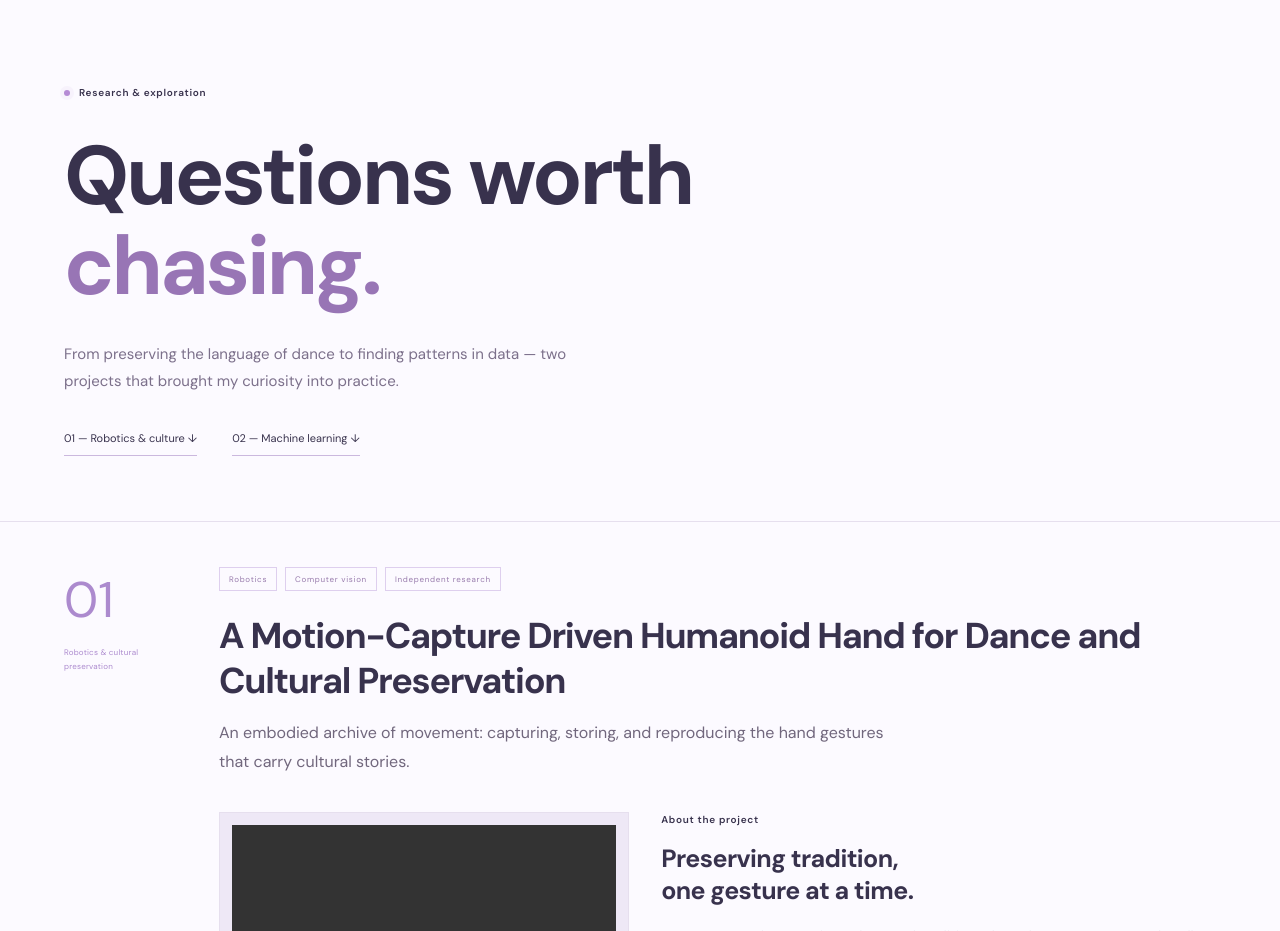
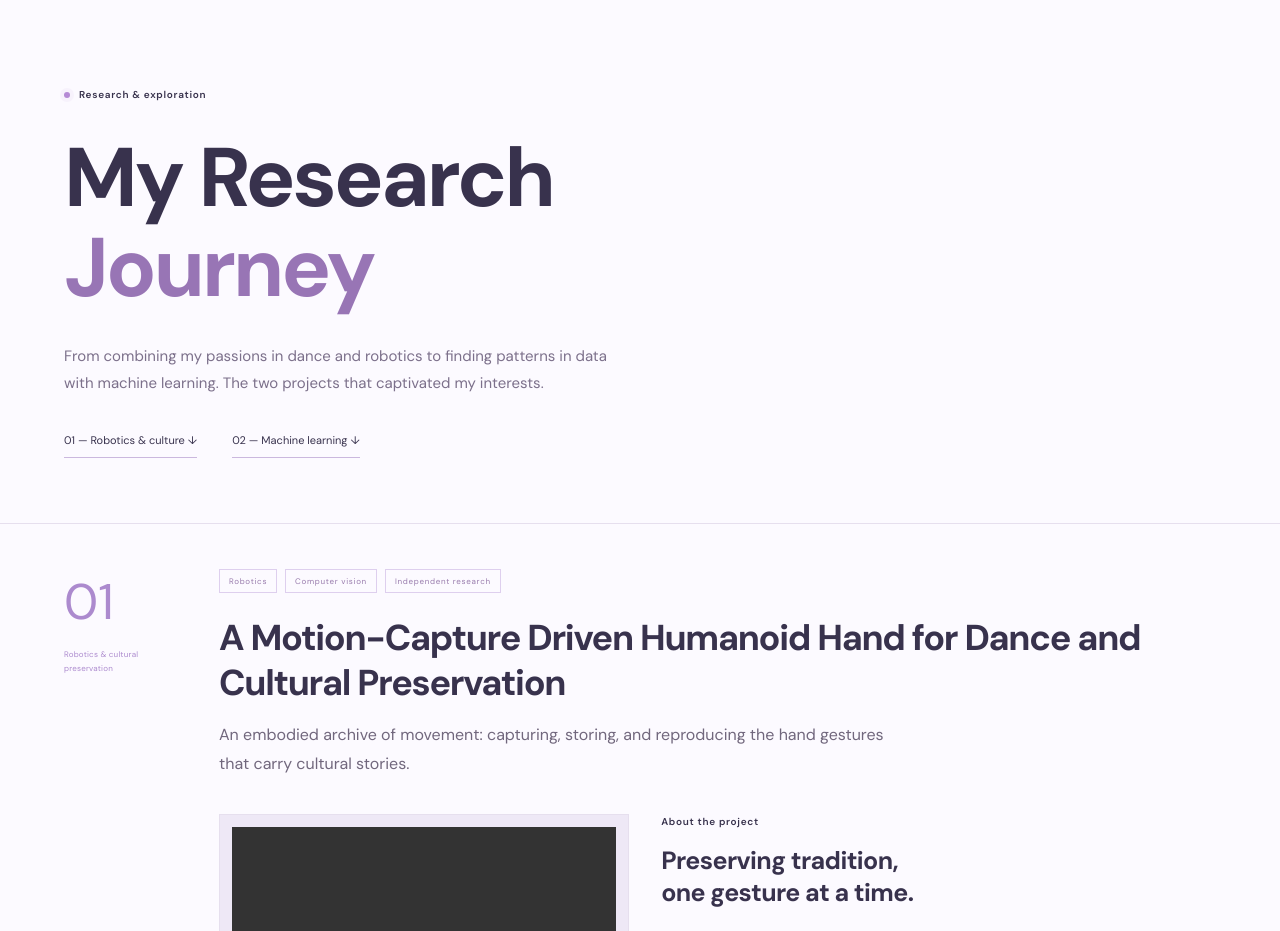
Before and after one commit to gkkapur/gkportfolio, a website built with Vite: page index.html in a window 1280 px wide. Shown: the part 1920-2851 px from the top of the page. Built offline with nearby package versions, Linux system fonts and the light colour scheme; grey boxes are pictures that could not be loaded.

Commit message:
Update research introduction and strengthen section dividers

```diff
--- a/src/research.js
+++ b/src/research.js
@@ -15,8 +15,8 @@ function documentReader(title, file, description, open = false, options = {}) {
 export const researchContent = `
   <section class="section page-intro reveal">
     <p class="eyebrow"><span class="status-dot"></span> Research & exploration</p>
-    <h2 id="research-heading" class="page-title">Questions worth<br><span class="serif">chasing.</span></h2>
-    <p class="intro">From preserving the language of dance to finding patterns in data — two projects that brought my curiosity into practice.</p>
+    <h2 id="research-heading" class="page-title">My Research<br><span class="serif">Journey</span></h2>
+    <p class="intro">From combining my passions in dance and robotics to finding patterns in data with machine learning. The two projects that captivated my interests.</p>
     <div class="page-index"><a href="#project-01">01 — Robotics & culture ↓</a><a href="#project-02">02 — Machine learning ↓</a></div>
   </section>
 
--- a/src/style.css
+++ b/src/style.css
@@ -102,5 +102,5 @@ h1,h2,h3,h4,.hero h1,.page-intro .page-title,.project h2,.serif,h2 em,.philosoph
 /* One continuous page with section navigation always within reach. */
 .site-header{position:sticky;top:0;z-index:20;background:#fcfaffed;backdrop-filter:blur(14px)}
 .portfolio-section{display:flow-root}
-.portfolio-section + .portfolio-section{border-top:1px solid var(--line)}
+.portfolio-section + .portfolio-section{border-top:3px solid #d6c4e5}
 @media(max-width:700px){html{scroll-padding-top:96px}}
```
